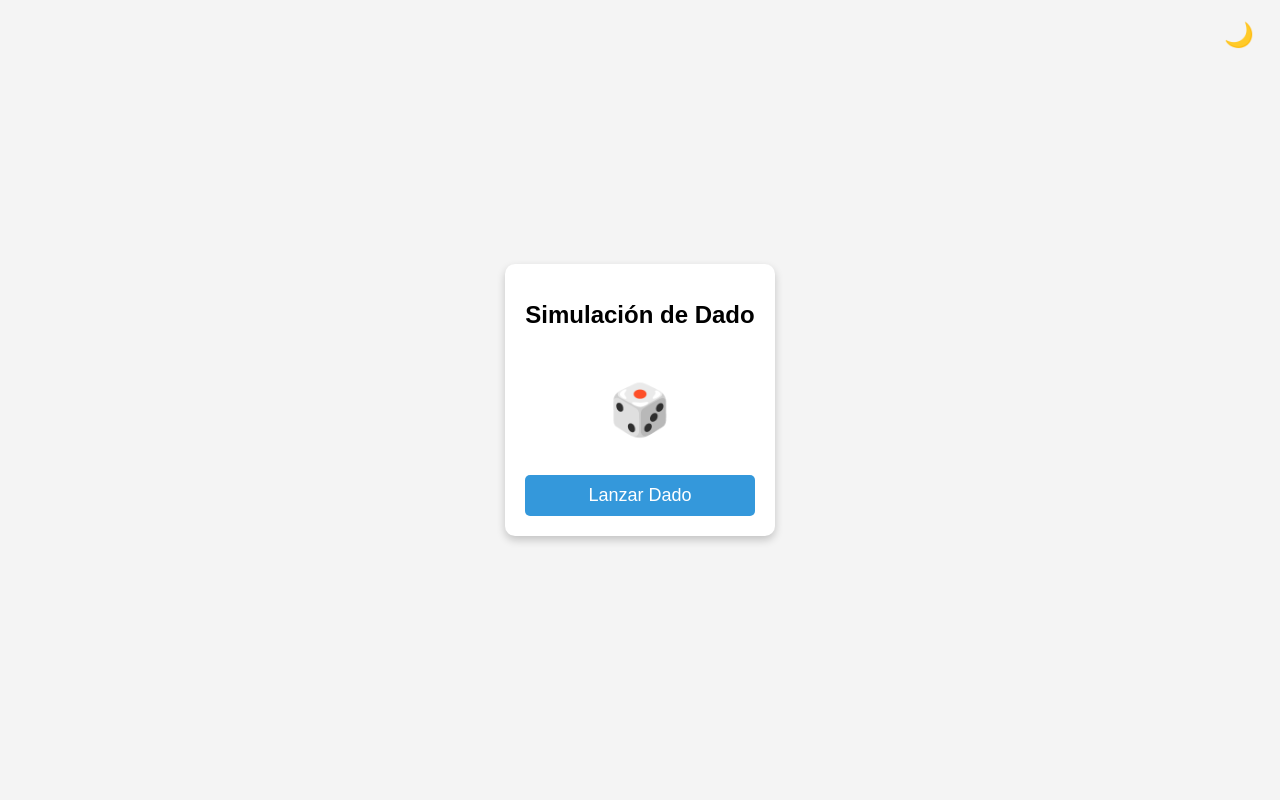
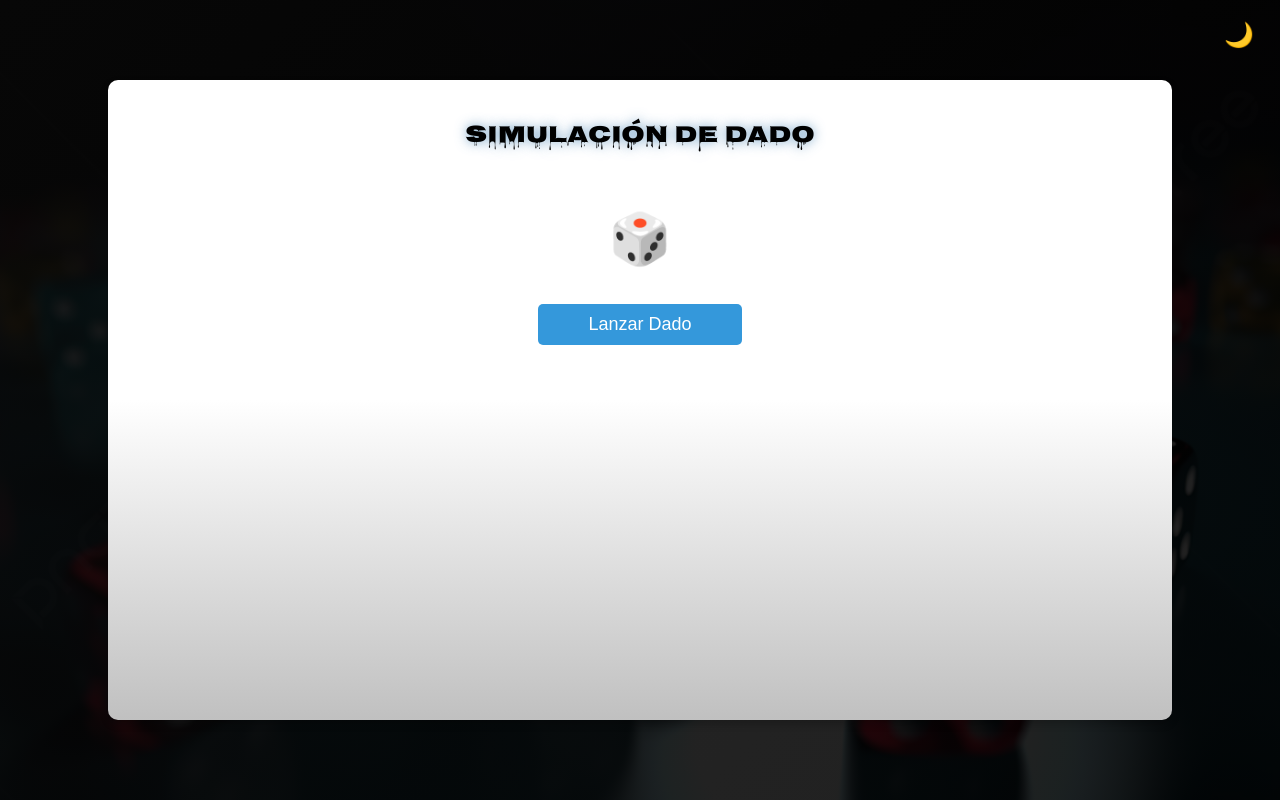
Before and after one commit to Alfredogc21/simulacion-dado-HTML-CSS-JS, a plain HTML site: page index.html in a window 1280 px wide. Drawn offline with Linux system fonts and the light colour scheme.

Commit message:
Se agrego un fondo de dados

```diff
--- a/css/estilos.css
+++ b/css/estilos.css
@@ -8,6 +8,8 @@
     --tarjeta-clara: white;
     --tarjeta-oscura: #333;
 
+    --degradado-claro: linear-gradient(#fff 50%, #c0c0c0 100%, #f4f4f4 100%);
+
     --boton-claro: #3498db;
     --boton-claro-hover: #2980b9;
     --boton-oscuro: #f39c12;
@@ -17,11 +19,11 @@
     --sombra-oscura: rgb(255 255 255 / 0.2);
 }
 
-/* Estilos base */
 body {
     font-family: Arial, sans-serif;
-    background-color: var(--fondo-claro);
-    color: var(--texto-claro);
+    background-image: linear-gradient(135deg, #080808df 0%, #000000df 100%), url("../imagenes/fondoDados.jpg");
+    background-size: cover;
+    background-position: center;
     display: flex;
     justify-content: center;
     align-items: center;
@@ -49,14 +51,14 @@ body {
 
 /* Modo oscuro */
 .modo-oscuro {
-    background-color: var(--fondo-oscuro);
+    background-image: linear-gradient(135deg, #080808ec 0%, #000000f7 100%), url("../imagenes/fondoDados.jpg");
     color: var(--texto-oscuro);
 }
 
 .modo-oscuro .contenedor-dado {
     background: var(--tarjeta-oscura);
     color: var(--texto-oscuro);
-    box-shadow: 0 4px 8px var(--sombra-oscura);
+    box-shadow: 0 1px 8px var(--tarjeta-clara);
 }
 
 .modo-oscuro .titulo-dado {
@@ -69,7 +71,7 @@ body {
 
 .modo-oscuro .boton-lanzar {
     background: var(--boton-oscuro);
-    color: black;
+    color: rgb(45, 45, 45);
 }
 
 .modo-oscuro .boton-lanzar:hover {
@@ -78,7 +80,9 @@ body {
 
 /* Contenedor principal */
 .contenedor-dado {
-    background: var(--tarjeta-clara);
+    width: 80%;
+    height: 600px;
+    background-image: var(--degradado-claro);
     padding: 20px;
     border-radius: 10px;
     box-shadow: 0 4px 8px var(--sombra-clara);
@@ -86,11 +90,16 @@ body {
     display: flex;
     flex-direction: column;
     gap: 15px;
+    margin: 20px 0px 20px 0px;
 }
 
 .titulo-dado {
     font-size: 24px;
     color: var(--texto-claro);
+    font-family: "Nosifer", sans-serif;
+    font-weight: 400;
+    font-style: normal;
+    text-shadow: 0px 0px 12px rgba(70, 131, 180, 0.719);
 }
 
 /* Contenedor del dado */
@@ -107,8 +116,15 @@ body {
     transition: transform 0.3s ease-in-out;
 }
 
+.botones {
+    display: flex;
+    justify-content: center;
+    gap: 20px;
+}
+
 /* Botón */
 .boton-lanzar {
+    width: 20%;
     padding: 10px 20px;
     font-size: 18px;
     border: none;
@@ -121,3 +137,9 @@ body {
 .boton-lanzar:hover {
     background: var(--boton-claro-hover);
 }
+
+@media screen and (max-width: 700px) {
+    .contenedor-dado {
+        width: 70%;
+    }
+}
--- a/index.html
+++ b/index.html
@@ -7,6 +7,8 @@
     <title>Simulación de Dado</title>
     <link rel="shortcut icon" href="imagenes/faviconDado.png" type="image/x-icon">
     <link rel="stylesheet" href="css/estilos.css">
+    <link href="https://fonts.googleapis.com/css2?family=Nosifer&display=swap" rel="stylesheet">
+
 </head>
 
 <body>
@@ -17,7 +19,9 @@
         <div class="display-dado">
             <div class="cara-dado" id="caraDado">🎲</div>
         </div>
-        <button class="boton-lanzar" id="botonLanzar">Lanzar Dado</button>
+        <div class="botones">
+            <button class="boton-lanzar" id="botonLanzar">Lanzar Dado</button>
+        </div>
     </div>
 
     <script src="js/javascript.js"></script>
```
Also changed, not shown: imagenes/fondoDados.jpg (added).
